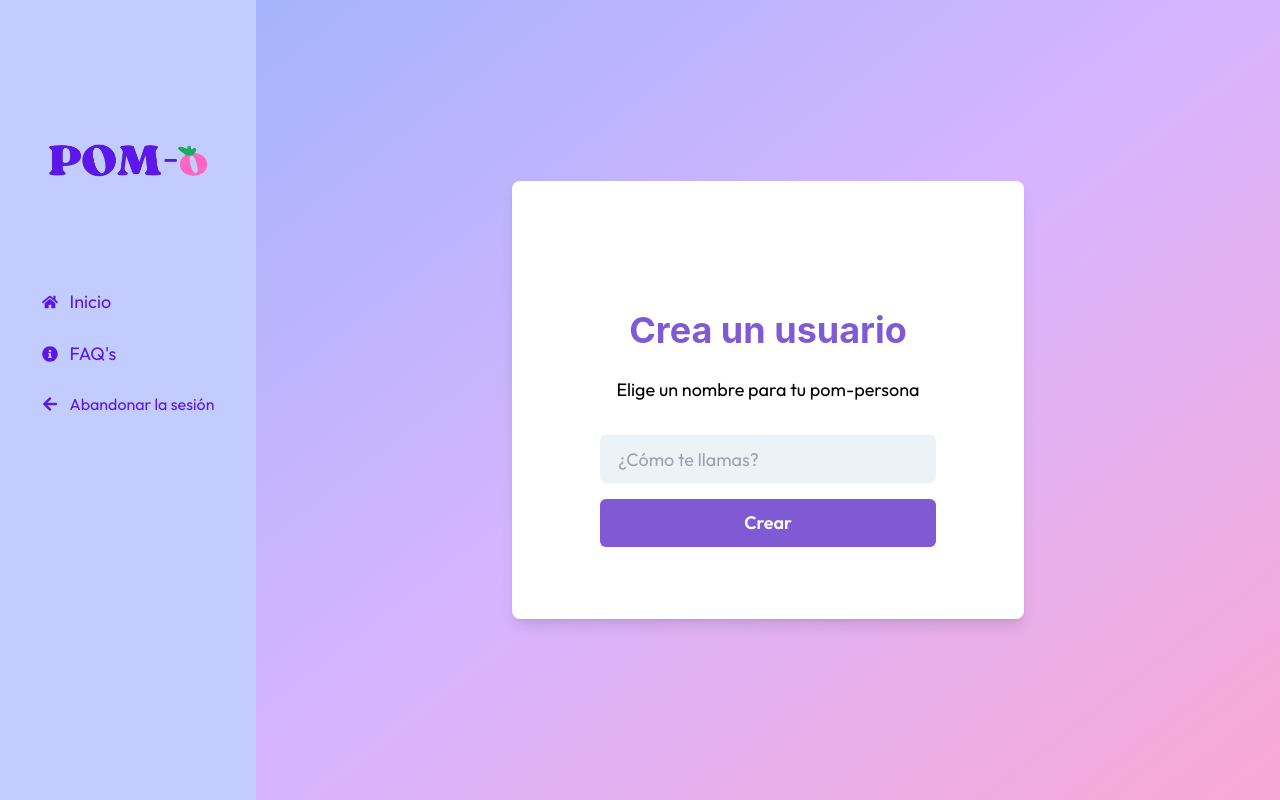
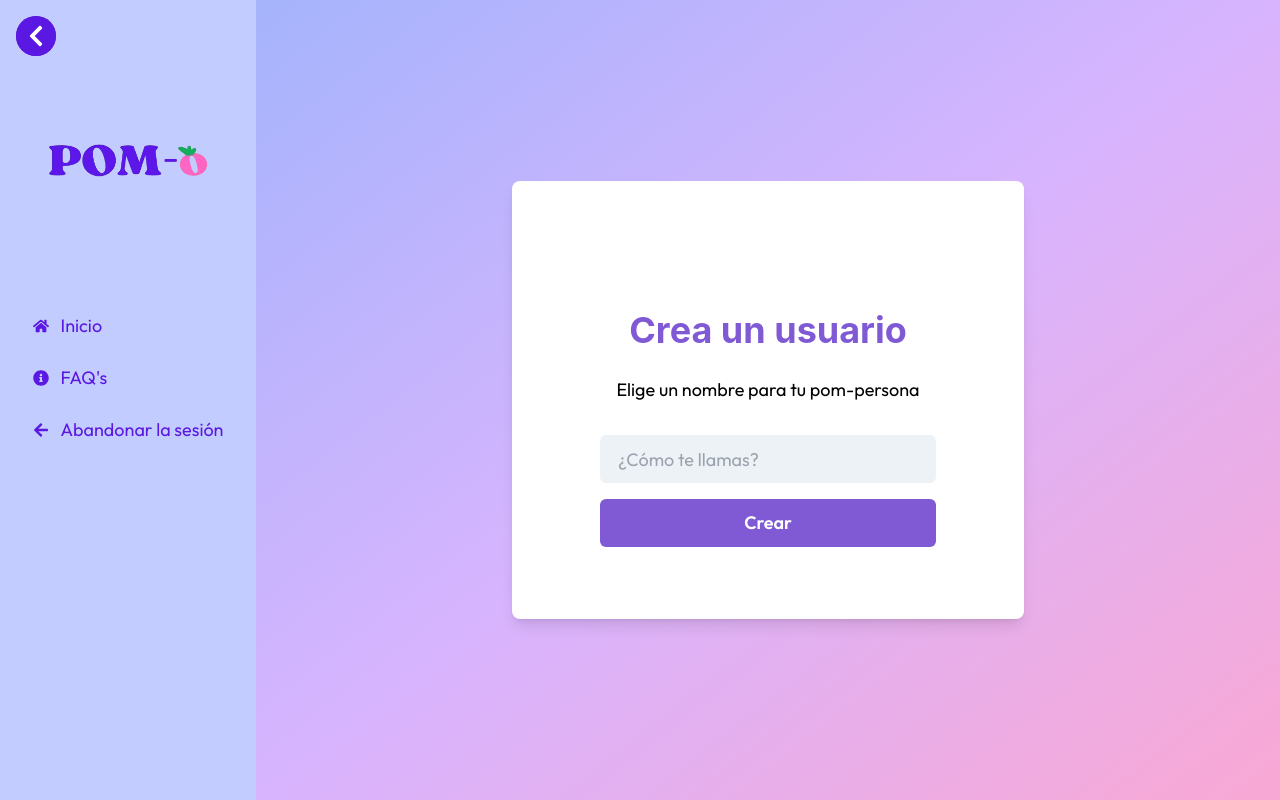
Before and after one commit to gabrielaspooky/Pomodoro, a Next.js app in the folder pomodoro-timer/: page / in a window 1280 px wide. Built offline with nearby package versions, Linux system fonts and the light colour scheme.

Commit message:
added new info

```diff
--- a/pomodoro-timer/components/ui/DailyTask.jsx
+++ b/pomodoro-timer/components/ui/DailyTask.jsx
@@ -79,19 +79,19 @@ export default function SetDailyTask({ onActivitySelect }) {
                 className="col-span-2 bg-[#F2F2F7] rounded-xl p-4 flex flex-col items-center justify-center"
               >
                 <form onSubmit={handleCustomSubmit} className="w-full">
-                  <div className="flex items-center w-full mb-2">
+                  <div className="flex items-center w-full mb-2 bg-white rounded-lg overflow-hidden shadow-sm">
                     <Input
                       type="text"
                       value={customActivity}
                       onChange={(e) => setCustomActivity(e.target.value)}
                       placeholder="Escribe tu actividad"
-                      className="flex-grow bg-transparent border-none text-lg placeholder-[#8E8E93] focus:outline-none px-2 py-1"
+                      className="flex-grow bg-transparent border-none text-lg placeholder-[#8E8E93] focus:outline-none px-4 py-2"
                       autoFocus
                     />
                     <Button
                       type="button"
                       onClick={() => setIsCustom(false)}
-                      className="ml-2 p-2 text-[#8E8E93] hover:text-[#2D2D2D]"
+                      className="p-2 text-[#8E8E93] hover:text-[#2D2D2D] bg-transparent"
                       variant="ghost"
                     >
                       <X className="w-5 h-5" />
@@ -99,7 +99,7 @@ export default function SetDailyTask({ onActivitySelect }) {
                   </div>
                   <Button
                     type="submit"
-                    className="w-full mt-2 bg-gradient-to-br from-indigo-300 via-purple-300 to-pink-300 text-white"
+                    className="w-full mt-3 bg-gradient-to-br from-indigo-400 via-purple-400 to-pink-400 text-white font-medium py-2 rounded-lg transition-all hover:from-indigo-500 hover:via-purple-500 hover:to-pink-500"
                   >
                     Seleccionar
                   </Button>
--- a/pomodoro-timer/components/ui/Navbar.jsx
+++ b/pomodoro-timer/components/ui/Navbar.jsx
@@ -1,9 +1,11 @@
 "use client";
+import Link from 'next/link';
 import React, { useState, useRef, useEffect } from 'react';
-import { FaHome, FaInfoCircle, FaArrowLeft, FaBars, FaTimes } from 'react-icons/fa';
+import { FaHome, FaInfoCircle, FaArrowLeft, FaBars, FaTimes, FaChevronLeft, FaChevronRight } from 'react-icons/fa';
 
-const Navbar = ({ onLeave }) => {
+const Navbar = ({ isVisible, setIsVisible, onLeave }) => {
   const [isOpen, setIsOpen] = useState(false);
+  const [isDesktopNavVisible, setIsDesktopNavVisible] = useState(true);
   const menuRef = useRef(null);
 
   const toggleMenu = () => {
@@ -20,6 +22,19 @@ const Navbar = ({ onLeave }) => {
     document.addEventListener('mousedown', handleClickOutside);
     return () => document.removeEventListener('mousedown', handleClickOutside);
   }, []);
+
+  useEffect(() => {
+    // Añadir o remover una clase al body cuando cambia isDesktopNavVisible
+    document.body.classList.toggle('nav-hidden', !isDesktopNavVisible);
+  }, [isDesktopNavVisible]);
+
+  const toggleDesktopNav = () => {
+    setIsDesktopNavVisible(!isDesktopNavVisible);
+  };
+
+  const toggleNavbar = () => {
+    setIsVisible(!isVisible);
+  };
 
   return (
     <div>
@@ -44,13 +59,12 @@ const Navbar = ({ onLeave }) => {
             <FaHome className="mr-3" />
             <span className="text-lg">Inicio</span>
           </a>
-          <a href="#about" className="flex items-center text-gray-300 hover:text-white transition-colors duration-200">
+          <Link href="/FAQs" className="flex items-center text-gray-300 hover:text-white transition-colors duration-200">
             <FaInfoCircle className="mr-3" />
             <span className="text-lg">FAQ's</span>
-          </a>
-          {/* Botón Abandonar Sesión */}
+          </Link>
           <button
-            onClick={onLeave} // Llamamos a la función onLeave cuando el usuario hace clic
+            onClick={onLeave} // Ahora onLeave está definido como prop
             className="flex items-center text-gray-300 hover:text-white transition-colors duration-200"
           >
             <FaArrowLeft className="mr-3" />
@@ -59,28 +73,49 @@ const Navbar = ({ onLeave }) => {
         </div>
       </div>
 
+      {/* Botón para ocultar/mostrar la barra de navegación en escritorio */}
+      <div className="hidden md:block fixed top-4 left-4 z-50">
+        <button
+          onClick={toggleDesktopNav}
+          className="text-white bg-[#5B18E2] p-2 rounded-full hover:bg-[#4A14B8] transition-colors duration-200"
+        >
+          {isDesktopNavVisible ? <FaChevronLeft size={24} /> : <FaChevronRight size={24} />}
+        </button>
+      </div>
+
       {/* Menú superior para pantallas grandes */}
-      <div className="hidden md:flex fixed top-0 left-0 h-screen w-64 bg-[#c3ccfe] min-h-screen flex-col items-center py-8 z-50">
-       <img src="/POMo-logo.png" alt="Logo" />
+      <div className={`hidden md:flex fixed top-0 left-0 h-screen w-64 bg-[#c3ccfe] flex-col items-center py-8 z-40 transition-all duration-300 ${
+        isVisible ? 'w-64' : 'w-0 overflow-hidden'
+      }`}>
+        <img src="/POMo-logo.png" alt="Logo" className="mb-6" />
         <div className="flex flex-col space-y-6">
-          <a href="#home" className="flex items-center text-[#5B18E2] hover:text-white transition-colors duration-200">
+          <a href="#home" className="flex items-center text-[#5B18E2] hover:text-[#4A14B8] transition-colors duration-200">
             <FaHome className="mr-3" />
             <span className="text-lg">Inicio</span>
           </a>
-          <a href="#faqs" className="flex items-center text-[#5B18E2] hover:text-white transition-colors duration-200">
+          <Link href="/FAQs" className="flex items-center text-[#5B18E2] hover:text-[#4A14B8] transition-colors duration-200">
             <FaInfoCircle className="mr-3" />
             <span className="text-lg">FAQ's</span>
-          </a>
+          </Link>
 
           <button
-            onClick={onLeave}
-            className="flex items-center text-gray-300 hover:text-white transition-colors duration-200"
+            onClick={onLeave} // Ahora onLeave está definido como prop
+            className="flex items-center text-[#5B18E2] hover:text-[#4A14B8] transition-colors duration-200"
           >
-            <FaArrowLeft className="mr-3 text-[#5B18E2]" />
-            <span className="text-[#5B18E2]">Abandonar la sesión</span>
+            <FaArrowLeft className="mr-3" />
+            <span className="text-lg">Abandonar la sesión</span>
           </button>
         </div>
+
+        <button onClick={toggleNavbar} className="absolute top-4 right-4">
+          {/* Ícono de chevron */}
+        </button>
       </div>
+
+      {/* Nuevo div para el fondo */}
+      <div className={`hidden md:block fixed top-0 left-0 h-screen w-64 bg-[#c3ccfe] z-30 transition-all duration-300 ${
+        isDesktopNavVisible ? 'transform translate-x-0' : 'transform -translate-x-full'
+      }`}></div>
     </div>
   );
 };
--- a/pomodoro-timer/components/ui/PomodoFAQs.jsx
+++ b/pomodoro-timer/components/ui/PomodoFAQs.jsx
@@ -20,7 +20,7 @@ const faqs = [
   },
 ];
 
-export default function PomodoroFaq() {
+export default function PomodoroFaqs() {
   const [activeIndex, setActiveIndex] = useState(null);
 
   const toggleFaq = (index) => {
--- /dev/null
+++ b/pomodoro-timer/pages/FAQs/page.jsx
@@ -0,0 +1,11 @@
+import React from 'react';
+import PomodoroFaq from '../components/ui/PomodoroFAQs';
+
+export default function FAQsPage() {
+  return (
+    <div className="container mx-auto py-8">
+      <h1 className="text-3xl font-bold text-center mb-8">Preguntas Frecuentes</h1>
+      <PomodoroFaq />
+    </div>
+  );
+}
--- /dev/null
+++ b/pomodoro-timer/src/app/ClientLayout.js
@@ -0,0 +1,16 @@
+"use client"
+import { useState } from 'react';
+import Navbar from '../../components/ui/Navbar';
+
+export default function ClientLayout({ children }) {
+  const [isNavbarVisible, setIsNavbarVisible] = useState(true);
+
+  return (
+    <div className="flex">
+      <Navbar isVisible={isNavbarVisible} setIsVisible={setIsNavbarVisible} />
+      <main className={`flex-1 transition-all duration-300 ${isNavbarVisible ? 'ml-64' : 'ml-0'}`}>
+        {children}
+      </main>
+    </div>
+  );
+}
--- a/pomodoro-timer/src/app/layout.js
+++ b/pomodoro-timer/src/app/layout.js
@@ -1,7 +1,7 @@
 import { Outfit } from 'next/font/google';
 import './globals.css';
-import Navbar from '../../components/ui/Navbar';
-import { ChakraProvider } from '@chakra-ui/react'; // Asegúrate de importar ChakraProvider
+import { ChakraProvider } from '@chakra-ui/react';
+import ClientLayout from './ClientLayout';
 
 const outfit = Outfit({ subsets: ['latin'] });
 
@@ -13,13 +13,11 @@ export const metadata = {
 export default function RootLayout({ children }) {
   return (
     <html lang="es">
-      <body className={`${outfit.className} flex`}>
-        {/* ChakraProvider envuelve toda la aplicación */}
+      <body className={outfit.className}>
         <ChakraProvider>
-          <Navbar /> {/* Aquí va el Navbar */}
-          <main className="flex-1 ml-64"> {/* Ajusta el margin-left según el diseño */}
+          <ClientLayout>
             {children}
-          </main>
+          </ClientLayout>
         </ChakraProvider>
       </body>
     </html>
--- a/pomodoro-timer/src/app/page.js
+++ b/pomodoro-timer/src/app/page.js
@@ -2,13 +2,11 @@
 import React, { useState } from 'react';
 import TimerDisplay from '../../components/ui/TimerDisplay';
 import Onboarding from "../../components/Onboarding";
-import MemoryMatch from '../../components/ui/MemoryMatch';
-import BreakTimeModal from '../../components/ui/BreakTimeModal';
 import ApiFetcher from '../../components/ApiFetcher';
 import PomodoroFaq from '../../components/ui/PomodoFAQs';
 import SessionEnding from '../../components/SessionEnd';
+import UserCard from '../../components/ui/UserCard';
 import Navbar from '../../components/ui/Navbar';
-import UserCard from '../../components/ui/UserCard';
 
 const Home = () => {
   const [isOnboardingComplete, setIsOnboardingComplete] = useState(false);
```
